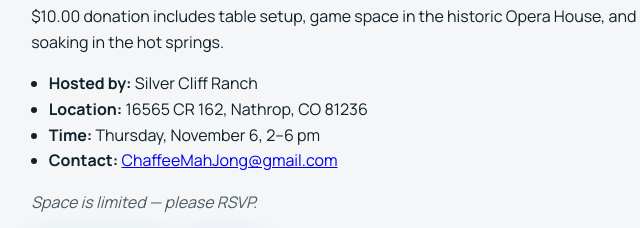
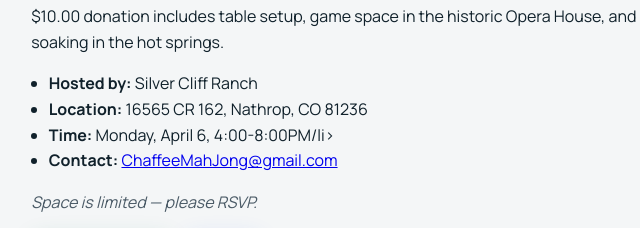
Before and after one commit to chaffeemahjong-jpg/chaffeemahjong, a plain HTML site: page index.html in a window 1280 px wide. Shown: the part 820-1048 px from the top of the page, 78-718 px from the left. Drawn offline with Linux system fonts and the light colour scheme.

Commit message:
Update event time in index.html

```diff
--- a/index.html
+++ b/index.html
@@ -46,7 +46,7 @@
           <ul class="details">
             <li><strong>Hosted by:</strong> Silver Cliff Ranch</li>
             <li><strong>Location:</strong> 16565 CR 162, Nathrop, CO 81236</li>
-            <li><strong>Time:</strong> Thursday, November 6, 2–6 pm</li>
+            <li><strong>Time:</strong> Monday, April 6, 4:00-8:00PM/li>
             <li><strong>Contact:</strong> <a href="mailto:ChaffeeMahJong@gmail.com">ChaffeeMahJong@gmail.com</a></li>
           </ul>
           <p class="note">Space is limited — please RSVP.</p>
```
